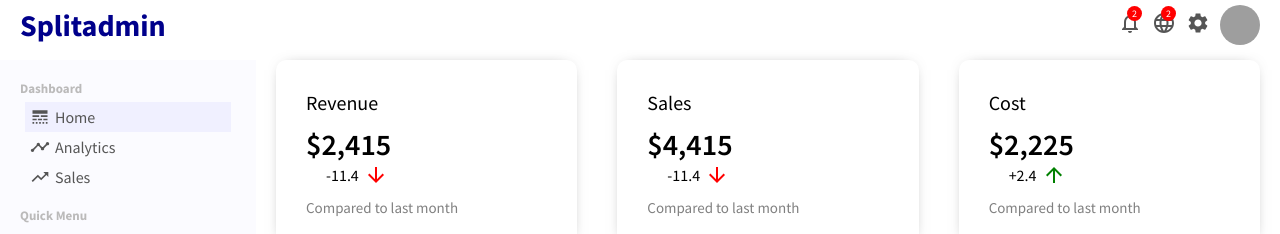
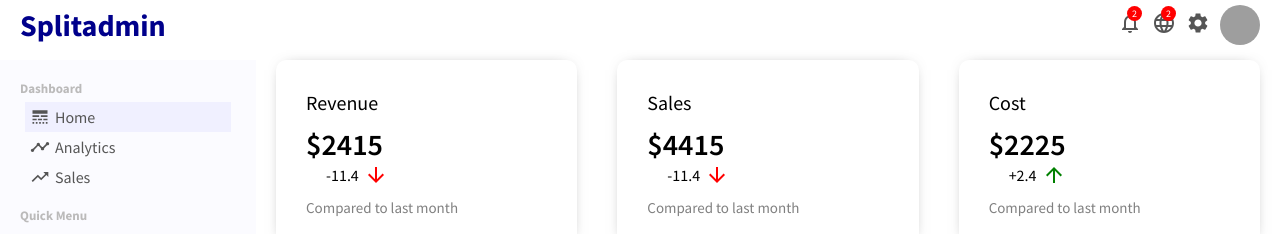
Before and after one commit to Ojotule-Benjamin/Regen-project, a React (Create React App) app: page / in a window 1280 px wide. Shown: the top 234 px of the page. Built offline with nearby package versions, Linux system fonts and the light colour scheme; grey boxes are pictures that could not be loaded.

Commit message:
Made some edit to my codebase

```diff
--- a/src/components/featuredInfo/FeaturedInfo.css
+++ b/src/components/featuredInfo/FeaturedInfo.css
@@ -12,6 +12,17 @@
     -webkit-box-shadow: 0px 0px 15px -10px rgba(0, 0, 0, 0.75);
     box-shadow: 0px 0px 15px -10px rgba(0, 0, 0, 0.75);
 }
+.backgroundGreen{
+    background: lightgreen;
+}
+.backgroundRed{
+    background: lightgoldenrodyellow;
+}
+.backgroundblue{
+    background: orange;
+}
+
+
 .featuredTitle{
     font-size: 20px;
 }
@@ -36,6 +47,9 @@
 .featuredIcon.negative{
     color: red;
 }
+.featuredIcon.positive{
+    color: green;
+}
 .featuredSub{
     font-size: 15px;
     color: gray;
--- a/src/components/featuredInfo/FeaturedInfo.jsx
+++ b/src/components/featuredInfo/FeaturedInfo.jsx
@@ -2,43 +2,51 @@ import React from 'react'
 import "./FeaturedInfo.css"
 import { ArrowDownward, ArrowUpward, } from '@mui/icons-material';
 
-const FeaturedInfo = () => {
+const FeaturedInfo = ({featuredInfoDataSlider}) => {
+
+    //for revenue data
+    let featuredMoneyRev = featuredInfoDataSlider * 2415
+    let featuredRateRev = featuredInfoDataSlider * 11.4
+
+    //for sales
+    let featuredMoneySales = featuredInfoDataSlider * 4415
+    let featuredRateSales = featuredInfoDataSlider * 11.4
+
+    //for Cost
+    let featuredMoneyCost = featuredInfoDataSlider * 2225
+    let featuredRateCost = featuredInfoDataSlider * 2.4
+
+
   return (
     <div className="featured">
         {/* 1st feature starts here*/ }
-        <div className="featuredItem">
+        <div className={`featuredItem ${featuredMoneyRev > 38640 && `backgroundGreen` }`}>
             <span className="featuredTitle">Revenue</span>
-            <div className="featuredMoneyContainer">
-                <span className="featuredMoney" >$2,415</span>
-                <span className="featuredMoneyRate">
-                    -11.4<ArrowDownward className='featuredIcon negative'/>
-                </span>
+            <div className="featuredMoneyContainer" >
+                <span className="featuredMoney" >${featuredMoneyRev}</span>
+                <span className="featuredMoneyRate">-{featuredRateRev}<ArrowDownward className='featuredIcon negative'/></span>
             </div>
             <span className="featuredSub">Compared to last month</span>
         </div>
         {/* 1st feature end here*/ }
 
         {/* 2nd feature starts here*/ }
-        <div className="featuredItem">
+        <div className={`featuredItem ${featuredMoneySales > 238410 && `backgroundRed`}`}>
             <span className="featuredTitle">Sales</span>
             <div className="featuredMoneyContainer">
-                <span className="featuredMoney" >$4,415</span>
-                <span className="featuredMoneyRate">
-                    -11.4<ArrowDownward className='featuredIcon negative'/>
-                </span>
+                <span className="featuredMoney" >${featuredMoneySales}</span>
+                <span className="featuredMoneyRate">-{featuredRateSales}<ArrowDownward className='featuredIcon negative'/></span>
             </div>
             <span className="featuredSub">Compared to last month</span>
         </div>
         {/* 2nd feature end here*/ }
 
         {/* 3rd feature starts here*/ }
-        <div className="featuredItem">
+        <div className={`featuredItem ${featuredMoneyCost > 184675 && `backgroundblue`}`}>
             <span className="featuredTitle">Cost</span>
             <div className="featuredMoneyContainer">
-                <span className="featuredMoney" >$2,225</span>
-                <span className="featuredMoneyRate">
-                    +2.4<ArrowUpward className='featuredIcon positive'/>
-                </span>
+                <span className="featuredMoney" >${featuredMoneyCost}</span>
+                <span className="featuredMoneyRate">+{featuredRateCost}<ArrowUpward className='featuredIcon positive'/></span>
             </div>
             <span className="featuredSub">Compared to last month</span>
         </div>
--- a/src/pages/home/Home.jsx
+++ b/src/pages/home/Home.jsx
@@ -17,18 +17,20 @@ const Home = (props) => {
   const getSliderValue = (value) => {
     setSliderValue(value)
   }
+  let valueOfSlider = sliderValue;
+
 
   //transforming the data from dummydata
   let newMonthValue = {}
   const userDataTransform = userData.map(newDataFunc)
   function newDataFunc(item){
-    const newActiveUserValue = sliderValue * item["Active User"] * Math.random();
+    const newActiveUserValue = valueOfSlider * item["Active User"] * Math.random();
     newMonthValue = { ...item, "Active User":newActiveUserValue };
     return newMonthValue
   };
   return (
     <div className='home'>
-        <FeaturedInfo/>
+        <FeaturedInfo featuredInfoDataSlider = {valueOfSlider}/>
         <div className='chartContainer'>
           <div className="SliderBar">
             <VerticalSlider onDataSet={getSliderValue}/>
--- a/src/pages/productList/ProductList.jsx
+++ b/src/pages/productList/ProductList.jsx
@@ -43,11 +43,10 @@ const ProductList = () => {
     <div className="productList">
         <DataGrid
         rows={data}
+        columns={columns}
+        pageSize={8}
+        rowsPerPageOptions={[8]}
         disableSelectionOnClick
-        columns={columns}
-        rowsPerPageOptions= {8}
-        pageSize={8}
-
         checkboxSelection/>
     </div>
   )
```
